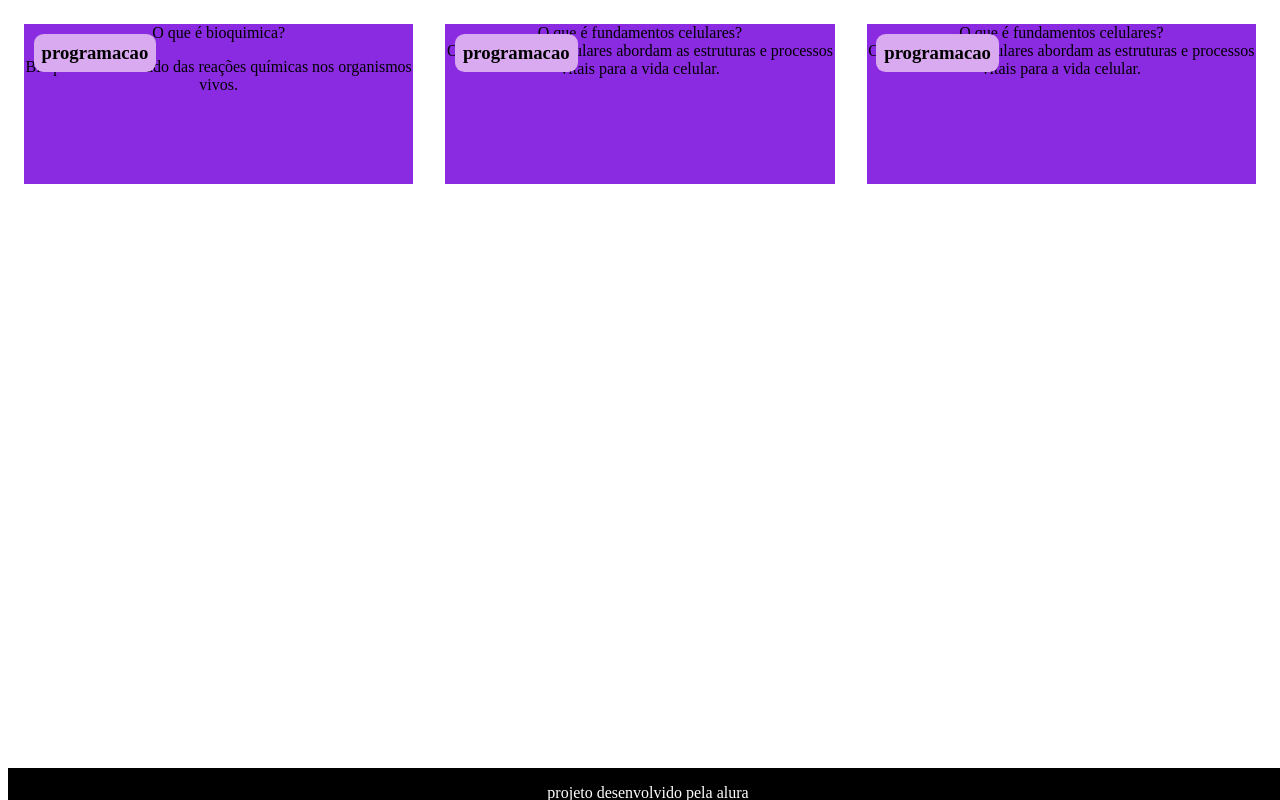
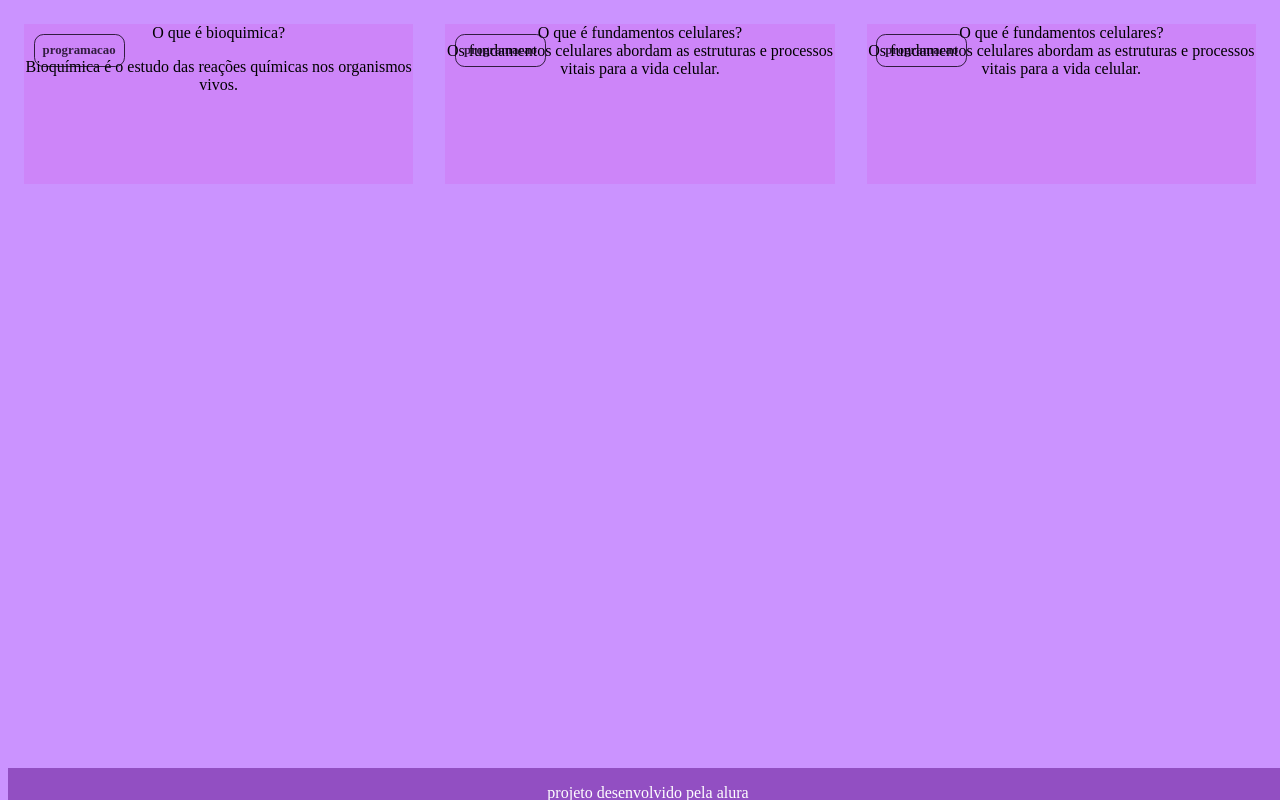
Before and after one commit to luizapolis/bioquimica, a plain HTML site: page index.html in a window 1280 px wide. Drawn offline with Linux system fonts and the light colour scheme.

Commit message:
Add files via upload

```diff
--- a/assets/style.css
+++ b/assets/style.css
@@ -1,5 +1,11 @@
+:root {
+    --text-color: #0b0311cb;
+    --card-front-color: #cf7df598;
+    --card-back-color: #d074fa;
+}
+
 body {
-   background: url('img/bg-desktop.webp');
+    background-color: rgba(188, 116, 255, 0.774);
     font-family: bai Jamjurre;
 }
 
@@ -8,30 +14,32 @@ body {
 }
 
 .cartao {
-margin: 1rem 1rem;
-background-color: rgb(251, 250, 252);
+margin: 1rem;
 height: 10rem;
 flex-grow: 1;
 flex-basis: calc(33% - 6rem);
 }
+
 .cartao__conteudo {
+background-color: var(--card-front-color);
 text-align: center;
-background-color: blueviolet;
+/*background-color: rgb(181, 121, 238)*/;
 height: 100%;
 }
 
 .cartao__conteudo h3 {
-background-color: rgb(218, 170, 240);
+color:var(--text-color);
+border: 1px solid var(--text-color);
 text-align: left;
 padding: 0.5rem;
 position: absolute;
 margin: 0.6rem;
 border-radius: 0.6rem;
-font-size: 1w;
+font-size: 1vw;
 }
 
 footer {
-background-color: black;
+background-color: rgba(130, 61, 177, 0.781);
 color: white;
 position: fixed;
 bottom: 0;
```
Also changed, not shown: assets/img/bg-desktop.webp (added), assets/img/bg-mobile.webp (added), assets/img/bg-tablet.webp (added).
